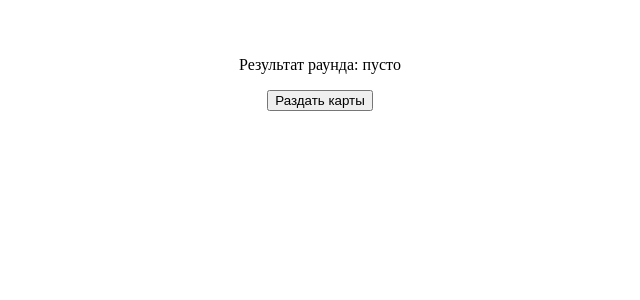
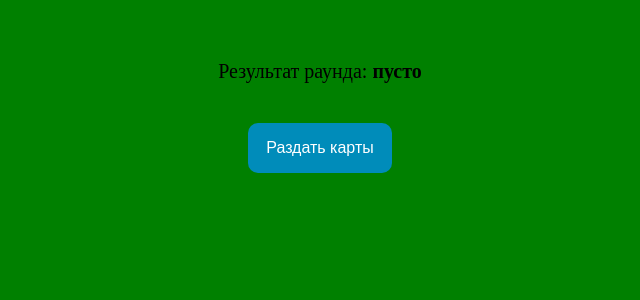
Before and after one commit to Sultanov1/online_poker.52, a React (Vite) app: page / in a window 1280 px wide. Shown: the top 300 px of the page, without its empty margins (320-960 px from the left). Built offline with nearby package versions, Linux system fonts and the light colour scheme.

Commit message:
Init style to app.

```diff
--- a/src/App.css
+++ b/src/App.css
@@ -1,6 +1,42 @@
+body {
+  background-color: green;
+  align-items: center;
+}
+
 #root {
   max-width: 1280px;
   margin: 0 auto;
   padding: 2rem;
   text-align: center;
 }
+
+button {
+  background-color: #008CBA;
+  border: none;
+  color: white;
+  width: 18vh;
+  height: 50px;
+  text-align: center;
+  text-decoration: none;
+  display: inline-block;
+  font-size: 16px;
+  transition-duration: 0.4s;
+  cursor: pointer;
+  margin: 20px 0;
+  border-radius: 10px;
+}
+
+
+button:hover {
+  background-color: white;
+  color: black;
+  border: 2px solid #008CBA;
+}
+
+p {
+  font-size: 20px;
+}
+
+span {
+  font-weight: bold;
+}
--- a/src/App.tsx
+++ b/src/App.tsx
@@ -25,7 +25,7 @@ const App = () => {
 
         return (
             <div className='App'>
-                <div>{hand.length === 0 ? <p>Результат раунда: пусто</p> : `Результат раунда: ${outcome}`}</div>
+                <div>{hand.length === 0 ? <p>Результат раунда: <span>пусто</span></p> : <p>Результат раунда: {outcome}</p> }</div>
                 {hand.length === 0 ? (
                     <button onClick={dealCards}>Раздать карты</button>
                 ) : (
--- a/src/lib/CardDeck.ts
+++ b/src/lib/CardDeck.ts
@@ -23,6 +23,7 @@ class CardDeck {
     public getCards(howMany: number): MyCard[] {
         const selectedCards: MyCard[] = [];
         for (let i = 0; i < howMany; i++) {
+
             selectedCards.push(this.getCard());
         }
         return selectedCards;
```
